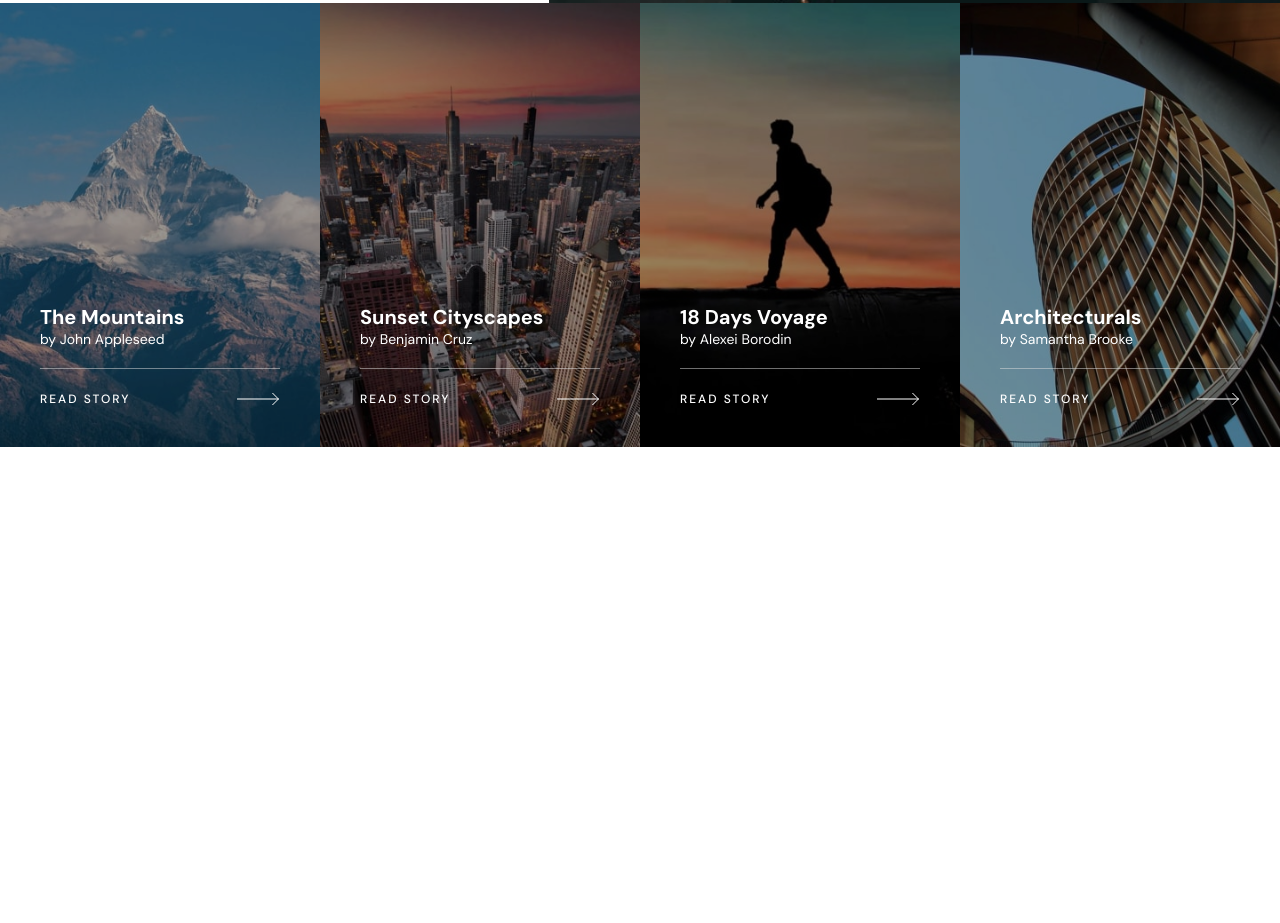
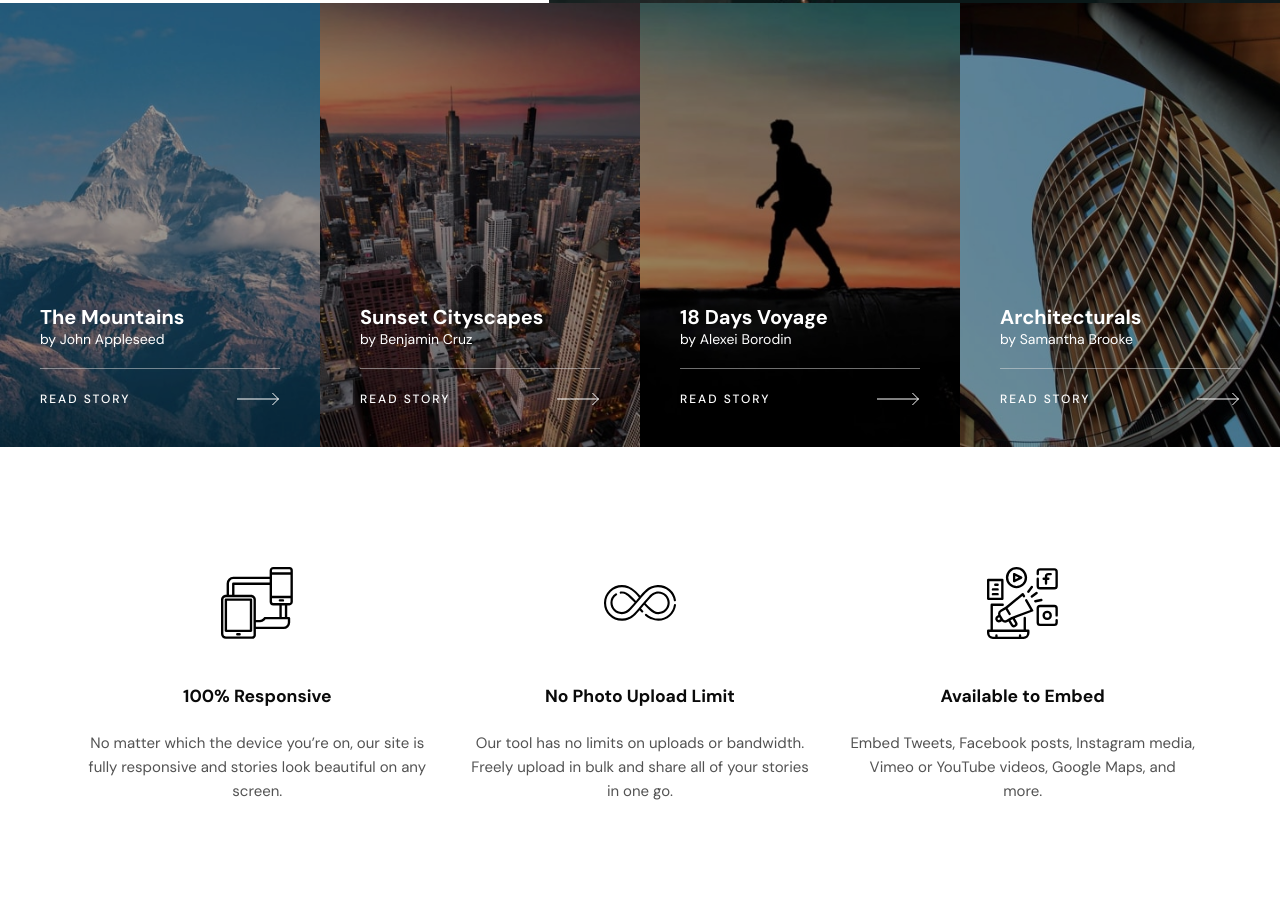
Before and after one commit to jarekTerejko/fem-photosnap, a plain HTML site: page index.html in a window 1280 px wide. Shown: the part 1919-2842 px from the top of the page. Before the commit the page ends 2366 px from the top, so only its background shows below. Drawn offline with nearby package versions, Linux system fonts and the light colour scheme; files that its build step writes are made by us from their sources; files whose address does not match are found by name.

Commit message:
added section veatures-intro

```diff
--- a/index.html
+++ b/index.html
@@ -153,5 +153,52 @@
       </a>
     </section>
     <!-- section stories intro end -->
+    <!-- section features intro -->
+    <section class="features-intro">
+      <div class="container">
+        <div class="features-intro__wrapper">
+          <div class="features-intro__item">
+            <div class="features-intro__img-container">
+              <img src="./images/features/desktop/responsive.svg" alt="" />
+            </div>
+
+            <h3 class="features-intro__heading">100% Responsive</h3>
+            <p
+              class="features-intro__description description description--dark"
+            >
+              No matter which the device you’re on, our site is fully responsive
+              and stories look beautiful on any screen.
+            </p>
+          </div>
+          <div class="features-intro__item">
+            <div class="features-intro__img-container">
+              <img src="./images/features/desktop/no-limit.svg" alt="" />
+            </div>
+
+            <h3 class="features-intro__heading">No Photo Upload Limit</h3>
+            <p
+              class="features-intro__description description description--dark"
+            >
+              Our tool has no limits on uploads or bandwidth. Freely upload in
+              bulk and share all of your stories in one go.
+            </p>
+          </div>
+          <div class="features-intro__item">
+            <div class="features-intro__img-container">
+              <img src="./images/features/desktop/embed.svg" alt="" />
+            </div>
+
+            <h3 class="features-intro__heading">Available to Embed</h3>
+            <p
+              class="features-intro__description description description--dark"
+            >
+              Embed Tweets, Facebook posts, Instagram media, Vimeo or YouTube
+              videos, Google Maps, and more.
+            </p>
+          </div>
+        </div>
+      </div>
+    </section>
+    <!-- section features intro end -->
   </body>
 </html>
--- a/style.scss
+++ b/style.scss
@@ -314,3 +314,35 @@ img {
     }
   }
 }
+
+// features-intro
+.features-intro {
+  // min-height: 476px;
+  padding: 12rem 0 7rem;
+
+  &__wrapper {
+    display: grid;
+    grid-template-columns: repeat(auto-fit, minmax(330px, 1fr));
+    column-gap: 3.8rem;
+  }
+
+  &__item {
+    text-align: center;
+  }
+
+  &__img-container {
+    height: 7.2rem;
+    display: flex;
+    align-items: center;
+    justify-content: center;
+    margin-bottom: 4.6rem;
+  }
+
+  &__heading {
+    margin-bottom: 2.4rem;
+  }
+
+  &__description {
+    max-width: 100%;
+  }
+}
```
